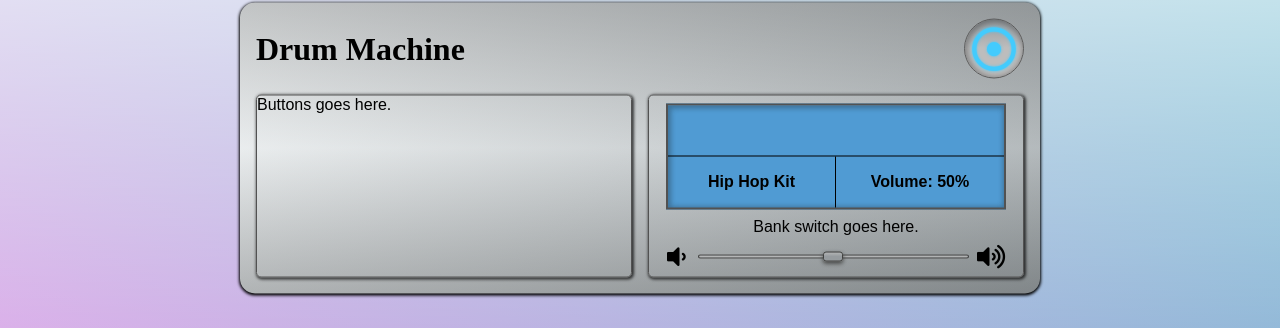
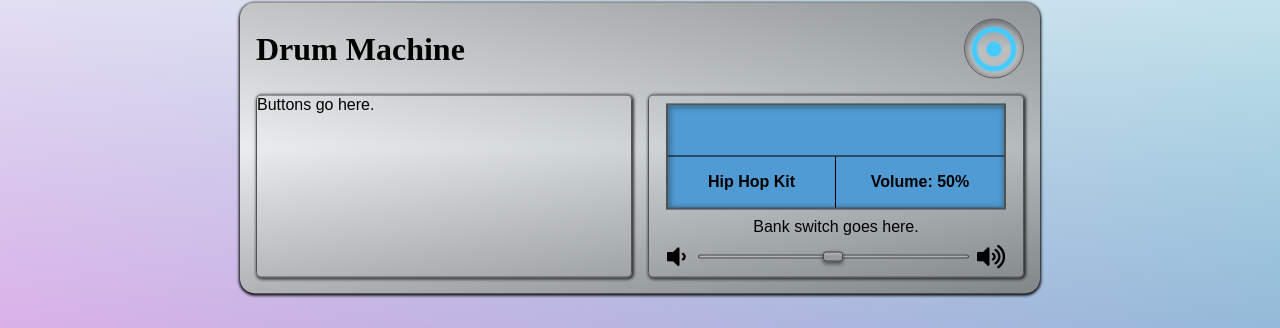
Before and after one commit to ykoziy/drum-machine-app, a React (Create React App) app: page / in a window 1280 px wide. Shown: the part 252-580 px from the top of the page. Built offline with nearby package versions, Linux system fonts and the light colour scheme.

Commit message:
Spelling fix, in App.js

```diff
--- a/src/components/App.js
+++ b/src/components/App.js
@@ -15,7 +15,7 @@ class App extends Component {
         <DrumMachine
             left={
                 <div className="button-panel">
-                Buttons goes here.
+                Buttons go here.
                 </div>
             }
             right={
```
